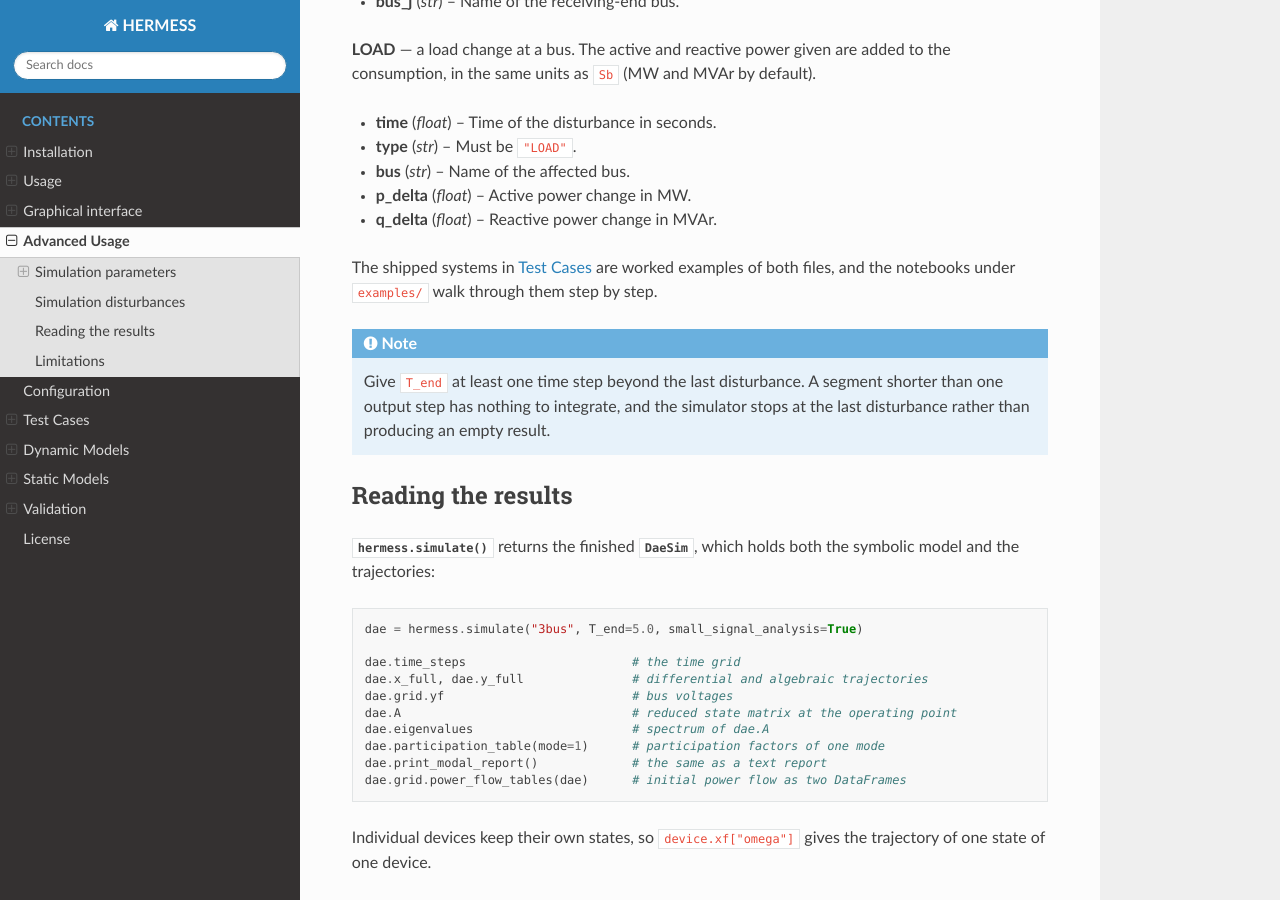
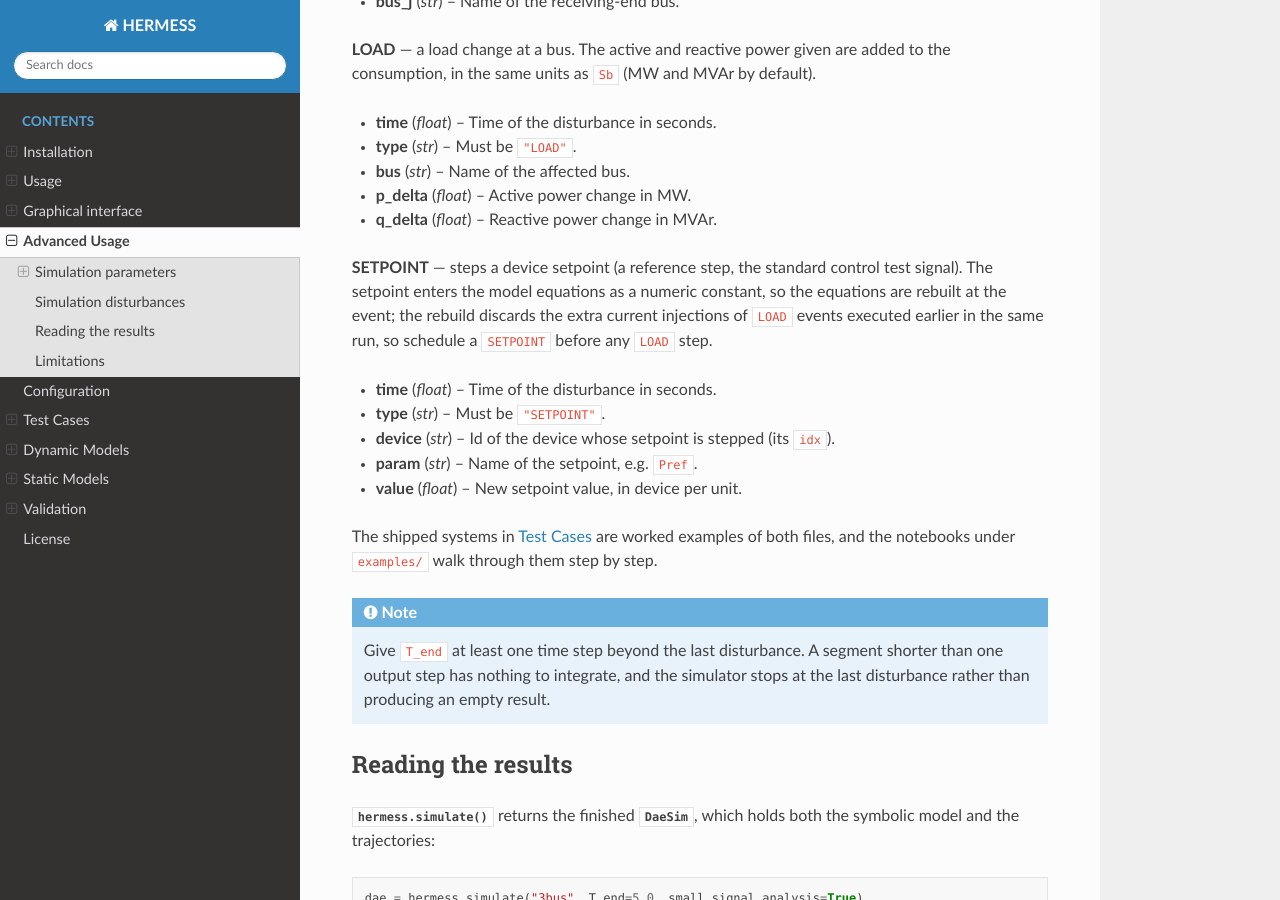
Before and after one commit to maitrayadesai/hermess, a Sphinx documentation site: the page built from docs/source/advanced_usage.rst, in a window 1280 px wide and 900 px high, scrolled down 3502 px. Built offline with Sphinx 7.4.7 and the Read the Docs theme 3.1.0, drawn with Linux system fonts in a browser that asks for light colours.

Commit message:
Close the documentation gaps the PSCAD batch left open
The converter composition figure still labeled the PLL-anchored converter
GridFollowing, its pre-rename meaning; the caption now names GridSupporting
and points to the separate current-injecting GridFollowing chain, and the
composition prose follows. The advanced-usage page's disturbance list gains
the SETPOINT event with its fields and the rebuild caveat (schedule it
before any LOAD step). The PSCAD case files now record sha256 checksums of
the redistributed upstream files, matching the provenance discipline of the
PSS/E family; all eleven files were verified byte-identical to the pinned
upstream commit before recording.

```diff
--- a/docs/source/advanced_usage.rst
+++ b/docs/source/advanced_usage.rst
@@ -184,6 +184,18 @@ to the consumption, in the same units as ``Sb`` (MW and MVAr by default).
 - **p_delta** (*float*) – Active power change in MW.
 - **q_delta** (*float*) – Reactive power change in MVAr.
 
+**SETPOINT** — steps a device setpoint (a reference step, the standard control
+test signal). The setpoint enters the model equations as a numeric constant,
+so the equations are rebuilt at the event; the rebuild discards the extra
+current injections of ``LOAD`` events executed earlier in the same run, so
+schedule a ``SETPOINT`` before any ``LOAD`` step.
+
+- **time** (*float*) – Time of the disturbance in seconds.
+- **type** (*str*) – Must be ``"SETPOINT"``.
+- **device** (*str*) – Id of the device whose setpoint is stepped (its ``idx``).
+- **param** (*str*) – Name of the setpoint, e.g. ``Pref``.
+- **value** (*float*) – New setpoint value, in device per unit.
+
 The shipped systems in :ref:`test_cases` are worked examples of both files, and
 the notebooks under ``examples/`` walk through them step by step.
 
--- a/docs/source/models.rst
+++ b/docs/source/models.rst
@@ -264,7 +264,7 @@ implements the power path** (the voltage-source converter behind its LCL
 output filter), and the control blocks are pluggable strategies. The filter
 strategy carries the plant states :math:`v_f, i_f, i_t`; the angle source sets
 the converter frequency :math:`\omega_c` and angle :math:`\delta_c` (from the
-active-power droop for a grid-forming unit, from the PLL for a grid-following
+active-power droop for a grid-forming unit, from the PLL for a grid-supporting
 unit); the voltage controller turns the reactive-power error into the voltage
 command :math:`V_{cd}`; the inner controller closes the cascaded voltage and
 current loops and produces the switching voltage :math:`v_{sw}^{*}`; and the
@@ -276,7 +276,9 @@ PLL tracks the filter-voltage phasor:
 
    How a converter is composed: the converter class implements the power
    path; filter, angle source, voltage control, inner control and PLL are
-   pluggable strategies selected by keyword on the converter line.
+   pluggable strategies selected by keyword on the converter line. The
+   grid-following converter replaces this voltage-source chain by a
+   current-injecting one, documented in its class.
 
 Converter models
 ^^^^^^^^^^^^^^^^
```
Also changed, not shown: docs/source/_static/schematics/conv_structure.svg, 5 other files.
